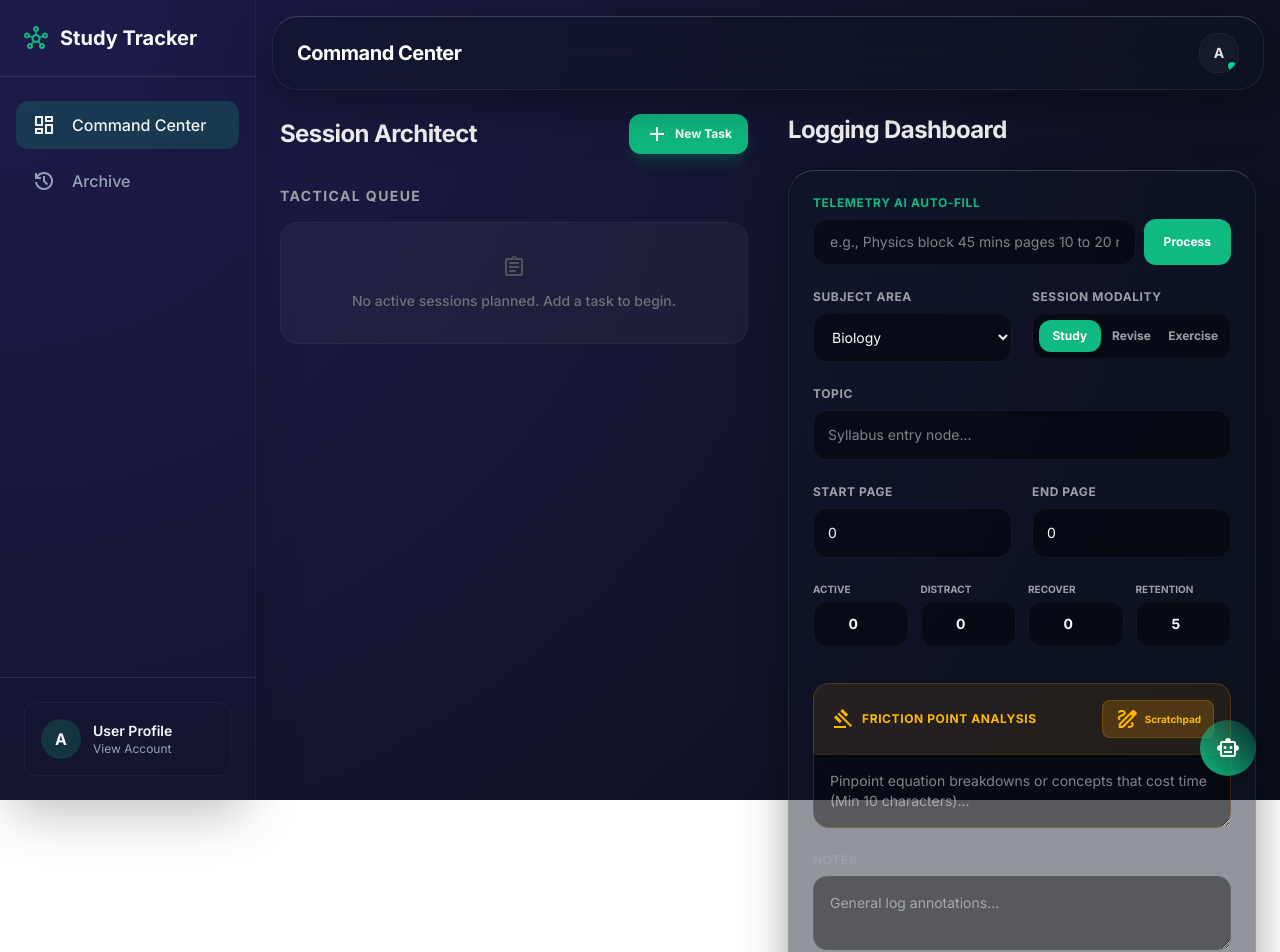
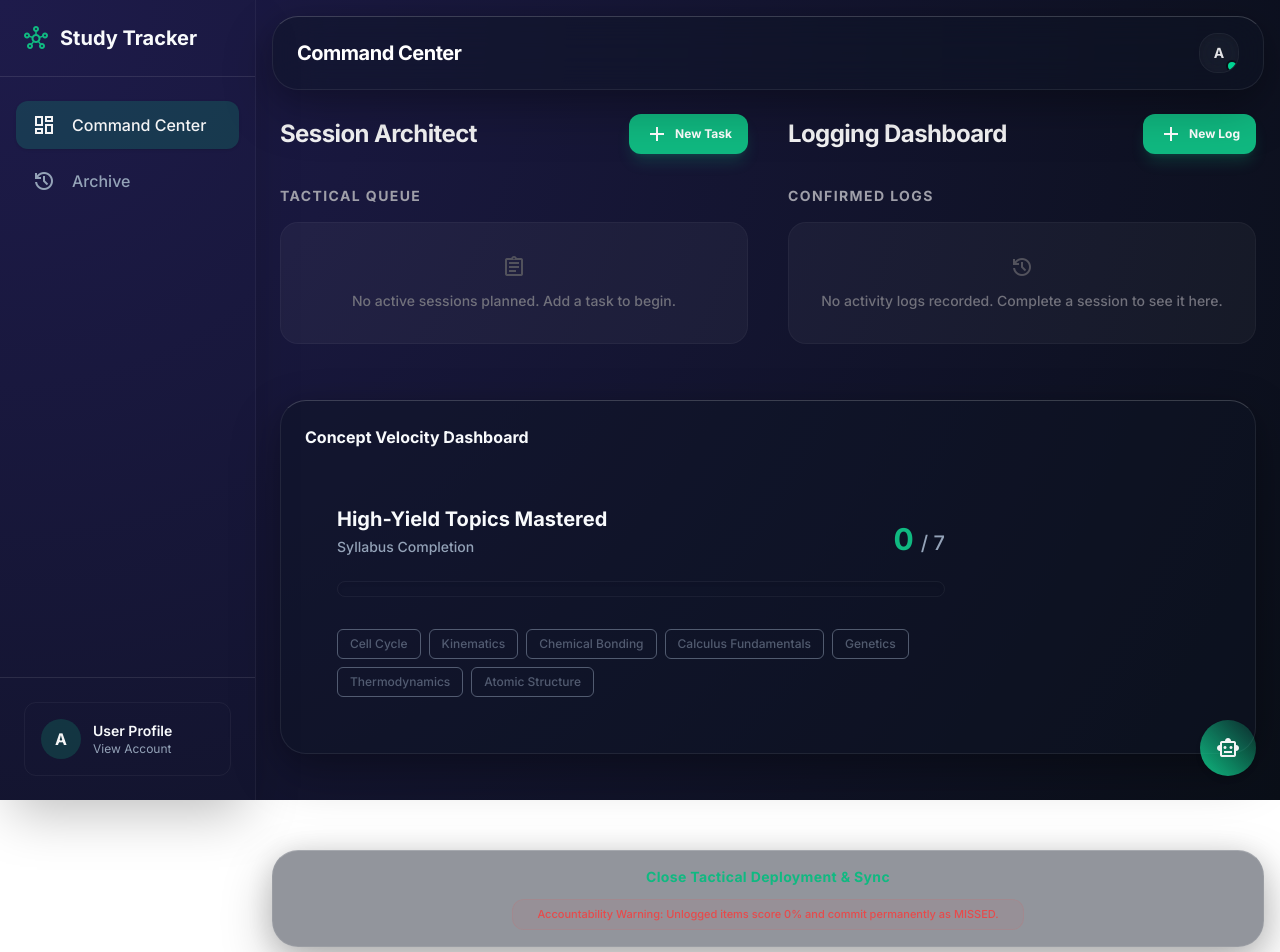
Before and after one commit to gaurav-9869/Study-Tracker, a React (Vite) app: page / in a window 1280 px wide. Shown: the top 952 px of the page. Built offline with nearby package versions, Linux system fonts and the light colour scheme.

Commit message:
Update DailyLedger.tsx

```diff
--- a/src/components/DailyLedger.tsx
+++ b/src/components/DailyLedger.tsx
@@ -1,4 +1,4 @@
-import React from 'react';
+import React, { useState, useEffect, useRef } from 'react';
 import { nanoid } from 'nanoid';
 import { SubjectKey, SessionMode, LogItem, PlanItem, UserSettings, getSubjectConfig, getFocusScore } from '../types';
 
@@ -40,16 +40,27 @@ interface DailyLedgerProps {
 }
 
 export default function DailyLedger(props: DailyLedgerProps) {
-  const [autoFillInput, setAutoFillInput] = React.useState('');
-  const [isExtracting, setIsExtracting] = React.useState(false);
-  const [frictionText, setFrictionText] = React.useState('');
-  const [revisionDepth, setRevisionDepth] = React.useState('Standard Review');
+  const [autoFillInput, setAutoFillInput] = useState('');
+  const [isExtracting, setIsExtracting] = useState(false);
+  const [frictionText, setFrictionText] = useState('');
+  const [revisionDepth, setRevisionDepth] = useState('Standard Review');
 
-  const [showScratchpad, setShowScratchpad] = React.useState(false);
-  const canvasRef = React.useRef<HTMLCanvasElement>(null);
-  const isDrawing = React.useRef(false);
+  // Form Visibility Control State
+  const [isLogging, setIsLogging] = useState(false);
 
-  React.useEffect(() => {
+  // Automatically expand the logging form if a plan is targeted in the left column
+  useEffect(() => {
+      if (props.logActivePlanId) {
+          setIsLogging(true);
+      }
+  }, [props.logActivePlanId]);
+
+  // --- DIGITAL SCRATCHPAD SAFE ENGINE ---
+  const [showScratchpad, setShowScratchpad] = useState(false);
+  const canvasRef = useRef<HTMLCanvasElement>(null);
+  const isDrawing = useRef(false);
+
+  useEffect(() => {
     if (showScratchpad && canvasRef.current) {
         const canvas = canvasRef.current;
         canvas.width = canvas.offsetWidth;
@@ -81,7 +92,7 @@ export default function DailyLedger(props: DailyLedgerProps) {
 
       const newLog: LogItem = {
           id: nanoid(),
-          // CRITICAL COMPILER FIX: Strictly maps to your tracking pipeline ID
+          // CRITICAL COMPILER FIX: Strictly Maps to Types.ts declaration
           planId: props.logActivePlanId || undefined,
           subject: props.logSubject,
           topic: props.logTopic.trim(),
@@ -119,6 +130,9 @@ export default function DailyLedger(props: DailyLedgerProps) {
       props.setLogVsa('0');
       props.setLogSa('0');
       props.setLogLa('0');
+
+      // Auto-collapse form after successful commit
+      setIsLogging(false);
   };
 
   const handleExtractAI = async () => {
@@ -163,10 +177,39 @@ export default function DailyLedger(props: DailyLedgerProps) {
   };
 
   return (
-    <section className="flex flex-col gap-6 w-full animate-fade-in">
-        <h2 className="font-headline text-2xl tracking-tight text-zinc-100 font-bold">Logging Dashboard</h2>
+    <section className="flex flex-col gap-6 w-full animate-ios-fade-in text-zinc-100">
 
-        <div className="ios-glass-panel p-6 flex flex-col gap-6">
+        {/* Dynamic Header & Modal Trigger */}
+        <div className="flex items-center justify-between">
+            <h2 className="font-headline text-2xl tracking-tight font-bold">Logging Dashboard</h2>
+            {!isLogging && (
+              <button
+                onClick={() => setIsLogging(true)}
+                className="flex items-center gap-1.5 px-4 py-2 bg-primary text-white text-xs font-bold rounded-xl shadow-lg shadow-primary/20 hover:shadow-primary/40 transition-all active:scale-95 cursor-pointer"
+              >
+                <span className="material-symbols-outlined text-[16px]">add</span>
+                New Log
+              </button>
+            )}
+        </div>
+
+        {/* Animated iOS Glass Logging Modal */}
+        {isLogging && (
+            <div className="ios-glass-panel p-6 flex flex-col gap-6 animate-ios-fade-in relative z-10">
+               <button
+                 onClick={() => {
+                     setIsLogging(false);
+                     props.setLogActivePlanId(null);
+                 }}
+                 className="absolute top-5 right-5 text-zinc-400 hover:text-white transition-colors cursor-pointer"
+               >
+                 <span className="material-symbols-outlined text-[20px]">close</span>
+               </button>
+
+               <h3 className="text-sm font-bold uppercase tracking-widest text-primary mb-1 flex items-center gap-2">
+                 <span className="material-symbols-outlined text-[18px]">track_changes</span> Session Telemetry
+               </h3>
+
                <div className="flex flex-col gap-2">
                    <label className="text-xs text-primary font-bold tracking-wider uppercase">Telemetry AI Auto-Fill</label>
                    <div className="flex gap-2">
@@ -186,9 +229,9 @@ export default function DailyLedger(props: DailyLedgerProps) {
                    </div>
                    <div className="flex flex-col gap-2">
                        <label className="text-xs font-bold text-zinc-400 uppercase tracking-wider">Session Modality</label>
-                   <div className="grid grid-cols-3 ios-glass-input p-1.5">
+                       <div className="flex bg-black/30 p-1.5 rounded-2xl border border-white/5">
                            {(['Study', 'Revise', 'Exercise'] as SessionMode[]).map(m => (
-                           <button key={m} onClick={() => props.logType !== m && props.setLogType(m)} className={`py-2 text-xs font-bold rounded-xl transition-all cursor-pointer ${props.logType === m ? 'bg-primary text-white shadow-md' : 'text-zinc-400 hover:text-white'}`}>{m}</button>
+                               <button key={m} onClick={() => props.logType !== m && props.setLogType(m)} className={`flex-1 py-2 text-xs font-bold rounded-xl transition-all cursor-pointer ${props.logType === m ? 'bg-primary text-white shadow-md' : 'text-zinc-400 hover:text-white hover:bg-white/5'}`}>{m}</button>
                            ))}
                        </div>
                    </div>
@@ -200,11 +243,11 @@ export default function DailyLedger(props: DailyLedgerProps) {
                </div>
 
                {props.logType === 'Revise' && (
-               <div className="flex flex-col gap-2 animate-fade-in">
+                   <div className="flex flex-col gap-2 animate-ios-fade-in">
                        <label className="text-xs font-bold tracking-wider uppercase text-sky-400">Revision Horizon</label>
-                   <div className="grid grid-cols-3 ios-glass-input p-1.5">
+                       <div className="flex bg-sky-500/10 p-1.5 rounded-2xl border border-sky-500/20">
                            {['Quick Recap', 'Standard Review', 'Deep Dive'].map(depth => (
-                           <button key={depth} onClick={() => setRevisionDepth(depth)} className={`py-2 text-xs rounded-xl transition-all cursor-pointer ${revisionDepth === depth ? 'bg-sky-500/20 text-sky-400 font-bold' : 'text-zinc-400 hover:text-white'}`}>{depth}</button>
+                               <button key={depth} onClick={() => setRevisionDepth(depth)} className={`flex-1 py-2 text-xs rounded-xl transition-all cursor-pointer ${revisionDepth === depth ? 'bg-sky-500/20 text-sky-400 font-bold' : 'text-zinc-400 hover:text-white hover:bg-white/5'}`}>{depth}</button>
                            ))}
                        </div>
                    </div>
@@ -257,11 +300,11 @@ export default function DailyLedger(props: DailyLedgerProps) {
                    </div>
                </div>
 
-           <div className="flex flex-col gap-0 mt-3">
+               <div className="flex flex-col gap-0 mt-2">
                    <div className="flex items-center justify-between bg-amber-500/10 p-4 rounded-t-2xl border border-amber-500/20 border-b-0">
                        <label className="text-xs text-amber-400 font-bold tracking-wider uppercase flex items-center gap-2">
                            <span className="material-symbols-outlined text-[16px]">gavel</span>
-                       Friction Point Analysis
+                           Friction Point Analysis *
                        </label>
                        <button type="button" onClick={() => setShowScratchpad(true)} className="flex items-center gap-1.5 text-[10px] bg-amber-500/20 text-amber-400 px-3 py-1.5 rounded-lg hover:bg-amber-500/30 transition-colors font-bold cursor-pointer border border-amber-500/20">
                            <span className="material-symbols-outlined text-[14px]">draw</span>
@@ -276,11 +319,13 @@ export default function DailyLedger(props: DailyLedgerProps) {
                    <textarea rows={2} value={props.logNotes} onChange={e => props.setLogNotes(e.target.value)} placeholder="General log annotations..." className="w-full ios-glass-input p-4 text-sm" />
                </div>
 
-           <button onClick={handleSaveLog} className="w-full py-4 mt-2 rounded-xl bg-primary text-white font-bold text-sm tracking-wide shadow-lg hover:shadow-primary/30 transition-all active:scale-[0.98] cursor-pointer">Commit Logs to Database Pipeline</button>
+               <button onClick={handleSaveLog} className="w-full rounded-xl py-4 mt-2 text-white font-bold text-sm tracking-wide bg-primary shadow-lg shadow-primary/20 hover:shadow-primary/40 transition-all active:scale-[0.98] cursor-pointer">Commit Logs to Database Pipeline</button>
             </div>
+        )}
 
+        {/* Floating Digital Scratchpad Canvas Modal */}
         {showScratchpad && (
-            <div className="fixed inset-0 z-[100] flex items-center justify-center p-6 bg-black/80 backdrop-blur-md animate-fade-in">
+            <div className="fixed inset-0 z-[100] flex items-center justify-center p-6 bg-black/80 backdrop-blur-md animate-ios-fade-in text-zinc-100">
                 <div className="ios-glass-panel w-full max-w-4xl h-[75vh] flex flex-col overflow-hidden relative shadow-2xl">
                     <div className="flex justify-between items-center p-5 border-b border-white/10 bg-black/20">
                         <div className="flex items-center gap-2 text-primary font-bold">
@@ -320,11 +365,13 @@ export default function DailyLedger(props: DailyLedgerProps) {
             </div>
         )}
 
-        <div className="flex flex-col gap-4 mt-4">
-            <h3 className="font-headline text-lg font-bold text-zinc-100">Session Logs Confirmed Today</h3>
+        {/* Clean Log Feed Rendering */}
+        <div className="flex flex-col gap-4 mt-2">
+            <h3 className="text-sm font-bold uppercase tracking-widest text-zinc-400">Confirmed Logs</h3>
             {props.loggedSessions.length === 0 ? (
-                <div className="ios-glass-card-nested p-8 text-center border-dashed border-white/10">
-                    <p className="text-sm text-zinc-500 font-medium italic">No activity logs recorded inside this deployment session.</p>
+                <div className="ios-glass-card-nested p-8 text-center border-dashed border-white/10 flex flex-col items-center justify-center gap-3">
+                    <span className="material-symbols-outlined text-[32px] text-zinc-600">history</span>
+                    <p className="text-sm text-zinc-500 font-medium">No activity logs recorded. Complete a session to see it here.</p>
                 </div>
             ) : (
                 <div className="flex flex-col gap-4">
@@ -336,25 +383,30 @@ export default function DailyLedger(props: DailyLedgerProps) {
                        if (log.vsaCount || log.saCount) metricsText = `VSAQ: ${log.vsaCount || 0} | SAQ: ${log.saCount || 0} | LAQ: ${log.laCount || 0}`;
 
                        return (
-                          <div key={log.id} className="p-5 ios-glass-card-nested flex flex-col gap-3 transition-all duration-300">
-                              <div className="flex justify-between items-start">
+                          <div key={log.id} className="ios-glass-card-nested p-5 flex items-start gap-4 relative overflow-hidden transition-all duration-300">
+                              <div className={`w-1.5 rounded-full self-stretch ${conf.bg}`}></div>
+                              <div className="flex-1">
+                                  <div className="flex justify-between items-start mb-3">
                                       <div className="flex items-center gap-2">
-                                      <span className={`text-[10px] font-bold px-2 py-1 rounded-md uppercase ${conf.bg} text-black tracking-wide`}>{conf.name}</span>
-                                      <span className="text-xs text-zinc-400 font-mono bg-black/30 border border-white/5 px-2.5 py-1 rounded-md">{log.sessionType}</span>
+                                          <span className={`text-[10px] font-bold px-2.5 py-1 rounded-lg uppercase ${conf.bg} text-black tracking-widest`}>{conf.name}</span>
+                                          <span className="text-xs text-zinc-400 font-mono bg-black/30 border border-white/5 px-2.5 py-1 rounded-lg">{log.sessionType}</span>
                                       </div>
                                       <span className="text-xs font-bold text-zinc-400 bg-black/20 border border-white/5 px-3 py-1.5 rounded-lg">Score: <span className="text-primary">{score}%</span></span>
                                   </div>
-                              <h4 className="text-zinc-100 font-semibold text-lg">{log.topic}</h4>
+                                  <h4 className="text-zinc-100 font-semibold text-lg mb-2">{log.topic}</h4>
+
                                   {log.frictionAnalysis && (
-                                  <p className="text-xs text-amber-300 bg-amber-500/10 p-3.5 rounded-xl border border-amber-500/20 leading-relaxed mt-1">
+                                      <p className="text-xs text-amber-300 bg-amber-500/10 p-3.5 rounded-xl border border-amber-500/20 leading-relaxed mb-3 mt-1">
                                           <strong className="text-amber-400">Friction:</strong> {log.frictionAnalysis}
                                       </p>
                                   )}
-                              <div className="flex flex-wrap gap-5 text-xs text-zinc-400 mt-2">
+
+                                  <div className="flex flex-wrap gap-5 text-sm text-zinc-400 mt-1 font-medium">
                                       {metricsText && <span className="flex items-center gap-1.5 font-semibold text-zinc-300"><span className="material-symbols-outlined text-[16px] text-primary">menu_book</span> {metricsText}</span>}
-                                  <span className="flex items-center gap-1.5"><span className="material-symbols-outlined text-[14px]">timer</span> {log.activeMins}m Active</span>
-                                  <span className="flex items-center gap-1.5"><span className="material-symbols-outlined text-[14px]">warning</span> {log.distractionMins}m Dist</span>
-                                  <span className="flex items-center gap-1.5"><span className="material-symbols-outlined text-[14px]">psychology</span> Ret: {log.retentionScore}/10</span>
+                                      <span className="flex items-center gap-1.5"><span className="material-symbols-outlined text-[16px] text-zinc-500">timer</span> {log.activeMins}m Active</span>
+                                      <span className="flex items-center gap-1.5"><span className="material-symbols-outlined text-[16px] text-zinc-500">warning</span> {log.distractionMins}m Dist</span>
+                                      <span className="flex items-center gap-1.5"><span className="material-symbols-outlined text-[16px] text-zinc-500">psychology</span> Ret: {log.retentionScore}/10</span>
+                                  </div>
                               </div>
                           </div>
                        );
```
Lines whose indentation alone changed are shown as unchanged.
